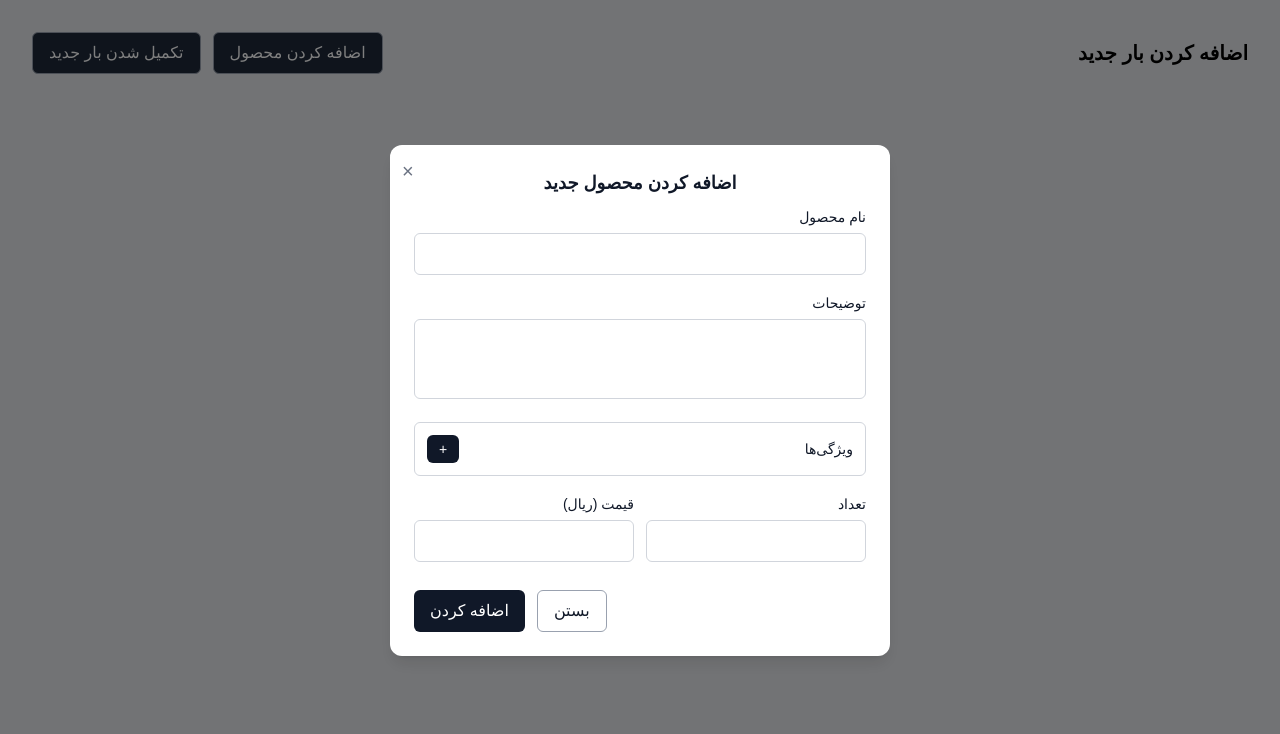
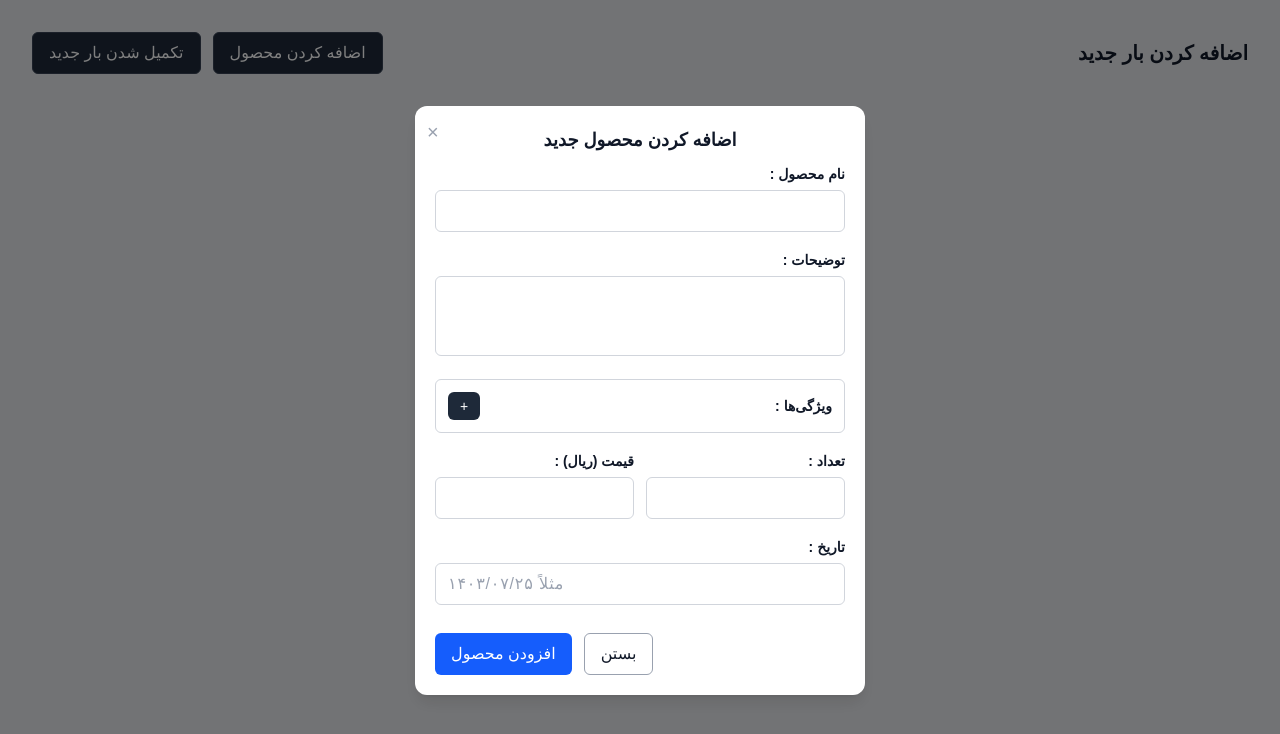
Before and after one commit to mohmmad-sazandeh/kiumad, a Next.js app: page / in a window 1280 px wide. Both pictures are taken after a click on the button "اضافه کردن محصول". Shown: the top 734 px of the page. Built offline with nearby package versions, Linux system fonts and the light colour scheme.

Commit message:
add button

```diff
--- a/src/app/page.tsx
+++ b/src/app/page.tsx
@@ -1,4 +1,3 @@
-
 "use client";
 
 import { useState } from "react";
@@ -20,6 +19,7 @@ interface Product {
 export default function Page() {
   const [products, setProducts] = useState<Product[]>([]);
   const [showModal, setShowModal] = useState(false);
+  const [editingIndex, setEditingIndex] = useState<number | null>(null);
   const [form, setForm] = useState<Product>({
     name: "",
     description: "",
@@ -29,6 +29,7 @@ export default function Page() {
     date: "",
   });
 
+  // افزودن ویژگی جدید
   const addFeature = () => {
     setForm({
       ...form,
@@ -36,20 +37,45 @@ export default function Page() {
     });
   };
 
+  // حذف ویژگی
   const removeFeature = (index: number) => {
     const updated = form.features.filter((_, i) => i !== index);
     setForm({ ...form, features: updated });
   };
 
+  // تغییر ویژگی
   const handleFeatureChange = (index: number, field: "key" | "value", value: string) => {
     const updated = [...form.features];
     updated[index][field] = value;
     setForm({ ...form, features: updated });
   };
 
-  const handleAddProduct = () => {
+  // فرمت خودکار تاریخ (۱۴۰۳۰۷۲۵ → ۱۴۰۳/۰۷/۲۵)
+  const handleDateInput = (value: string) => {
+    const digits = value.replace(/\D/g, "");
+    let formatted = digits;
+
+    if (digits.length > 4 && digits.length <= 6)
+      formatted = `${digits.slice(0, 4)}/${digits.slice(4)}`;
+    else if (digits.length > 6)
+      formatted = `${digits.slice(0, 4)}/${digits.slice(4, 6)}/${digits.slice(6, 8)}`;
+
+    setForm({ ...form, date: formatted });
+  };
+
+  // افزودن یا ویرایش محصول
+  const handleAddOrEditProduct = () => {
     if (!form.name || !form.quantity || !form.price) return;
+
+    if (editingIndex !== null) {
+      const updated = [...products];
+      updated[editingIndex] = form;
+      setProducts(updated);
+      setEditingIndex(null);
+    } else {
       setProducts([{ ...form }, ...products]);
+    }
+
     setForm({
       name: "",
       description: "",
@@ -61,38 +87,57 @@ export default function Page() {
     setShowModal(false);
   };
 
+  // ویرایش محصول
+  const handleEditProduct = (index: number) => {
+    setForm(products[index]);
+    setEditingIndex(index);
+    setShowModal(true);
+  };
+
   return (
-    <div className="min-h-screen bg-gray-200 text-white p-8" dir="rtl">
+    <div className="min-h-screen bg-gray-200 text-gray-900 p-8" dir="rtl">
+      {/* هدر */}
       <div className="flex justify-between items-center mb-6">
-        <h1 className="text-xl font-bold text-black">اضافه کردن بار جدید</h1>
-
+        <h1 className="text-xl font-bold">اضافه کردن بار جدید</h1>
         <div className="flex gap-3">
           <button
-            onClick={() => setShowModal(true)}
-            className="border border-gray-400 rounded-md px-4 py-2 hover:bg-gray-800 bg-gray-800"
+            onClick={() => {
+              setForm({
+                name: "",
+                description: "",
+                features: [],
+                quantity: "",
+                price: "",
+                date: "",
+              });
+              setEditingIndex(null);
+              setShowModal(true);
+            }}
+            className="border border-gray-700 rounded-md px-4 py-2 bg-gray-800 text-white hover:bg-gray-700 transition"
           >
             اضافه کردن محصول
           </button>
-          <button className="border border-gray-400 rounded-md px-4 py-2 hover:bg-gray-800 bg-gray-800">
+          <button className="border border-gray-700 rounded-md px-4 py-2 bg-gray-800 text-white hover:bg-gray-700 transition">
             تکمیل شدن بار جدید
           </button>
         </div>
       </div>
 
+      {/* کارت محصولات */}
       <div className="grid grid-cols-1 sm:grid-cols-2 lg:grid-cols-3 gap-4 text-right">
         {products.map((p, i) => (
           <div
             key={i}
-            className="bg-gray-900 border border-gray-700 rounded-lg p-4 shadow-md relative group"
+            className="bg-gray-900 text-gray-100 border border-gray-700 rounded-lg p-4 shadow-lg relative group max-w-[500px]"
           >
-            <h2 className="text-lg font-semibold mb-1">{p.name}</h2>
-            <p className="text-sm text-gray-400 mb-2">{p.date || "بدون تاریخ"}</p>
-            <p>تعداد: {p.quantity}</p>
-            <p>قیمت: {p.price} ریال</p>
+            <p className="font-bold">نام محصول : <span className="font-normal">{p.name}</span></p>
+            <p className="font-bold">تاریخ : <span className="font-normal">{p.date || "بدون تاریخ"}</span></p>
+            <p className="font-bold">تعداد : <span className="font-normal">{p.quantity}</span></p>
+            <p className="font-bold">قیمت : <span className="font-normal">{p.price} ریال</span></p>
 
             {p.features.length > 0 && (
               <div className="mt-2">
-                <p className="font-semibold text-sm mb-1">ویژگی‌ها:</p>
+                <p className="font-bold text-sm mb-1">ویژگی‌ها :</p>
                 <ul className="text-sm list-disc pr-4 text-gray-300">
                   {p.features.map((f, fi) => (
                     <li key={fi}>
@@ -107,55 +152,66 @@ export default function Page() {
               <p className="mt-2 text-sm text-gray-400">{p.description}</p>
             )}
 
+            {/* دکمه‌های حذف و ویرایش */}
+            <div className="absolute top-2 left-2 flex gap-2 opacity-0 group-hover:opacity-100 transition">
+              <button
+                onClick={() => handleEditProduct(i)}
+                className="text-yellow-400 hover:text-yellow-300"
+              >
+                ✏️
+              </button>
               <button
                 onClick={() => setProducts(products.filter((_, idx) => idx !== i))}
-              className="absolute top-2 left-2 text-red-400 hover:text-red-300 opacity-0 group-hover:opacity-100 transition"
+                className="text-red-500 hover:text-red-400"
               >
                 ✖
               </button>
             </div>
+          </div>
         ))}
       </div>
 
+      {/* مودال */}
       {showModal && (
         <div className="fixed inset-0 flex items-center justify-center bg-black/50 z-50 animate-fadeIn">
-          <div className="bg-white text-gray-900 rounded-xl shadow-lg w-[500px] max-w-[95%] p-6 space-y-4 relative animate-scaleUp">
+          <div className="bg-white text-gray-900 rounded-xl shadow-lg w-[450px] max-w-[95%] p-5 space-y-4 relative animate-scaleUp">
             <button
               onClick={() => setShowModal(false)}
-              className="absolute top-3 left-3 text-gray-500 hover:text-gray-800 text-xl"
+              className="absolute top-3 left-3 text-gray-400 hover:text-gray-700 text-xl"
             >
               ×
             </button>
 
             <h2 className="text-lg font-bold text-center mb-2">
-              اضافه کردن محصول جدید
+              {editingIndex !== null ? "ویرایش محصول" : "اضافه کردن محصول جدید"}
             </h2>
 
             <div>
-              <label className="text-sm font-medium">نام محصول</label>
+              <label className="text-sm font-semibold">نام محصول :</label>
               <input
                 type="text"
                 value={form.name}
                 onChange={(e) => setForm({ ...form, name: e.target.value })}
-                className="w-full border border-gray-300 rounded-md px-3 py-2 mt-1"
+                className="w-full border border-gray-300 bg-white text-gray-900 rounded-md px-3 py-2 mt-1"
               />
             </div>
 
             <div>
-              <label className="text-sm font-medium">توضیحات</label>
+              <label className="text-sm font-semibold">توضیحات :</label>
               <textarea
                 value={form.description}
                 onChange={(e) => setForm({ ...form, description: e.target.value })}
-                className="w-full border border-gray-300 rounded-md px-3 py-2 mt-1 h-20 resize-none"
+                className="w-full border border-gray-300 bg-white text-gray-900 rounded-md px-3 py-2 mt-1 h-20 resize-none"
               />
             </div>
 
+            {/* ویژگی‌ها */}
             <div className="border border-gray-300 rounded-md p-3 space-y-2">
               <div className="flex justify-between items-center">
-                <label className="font-medium text-sm">ویژگی‌ها</label>
+                <label className="font-semibold text-sm">ویژگی‌ها :</label>
                 <button
                   onClick={addFeature}
-                  className="bg-gray-900 text-white px-3 py-1 rounded-md text-sm"
+                  className="bg-gray-800 text-white px-3 py-1 rounded-md text-sm"
                 >
                   +
                 </button>
@@ -170,7 +226,7 @@ export default function Page() {
                     onChange={(e) =>
                       handleFeatureChange(i, "key", e.target.value)
                     }
-                    className="border border-gray-300 rounded-md px-2 py-1 w-1/2"
+                    className="border border-gray-300 bg-white text-gray-900 rounded-md px-2 py-1 w-1/2"
                   />
                   <input
                     type="text"
@@ -179,7 +235,7 @@ export default function Page() {
                     onChange={(e) =>
                       handleFeatureChange(i, "value", e.target.value)
                     }
-                    className="border border-gray-300 rounded-md px-2 py-1 w-1/2"
+                    className="border border-gray-300 bg-white text-gray-900 rounded-md px-2 py-1 w-1/2"
                   />
                   <button
                     onClick={() => removeFeature(i)}
@@ -193,23 +249,35 @@ export default function Page() {
 
             <div className="grid grid-cols-2 gap-3">
               <div>
-                <label className="text-sm font-medium">تعداد</label>
+                <label className="text-sm font-semibold">تعداد :</label>
                 <input
                   type="number"
                   value={form.quantity}
                   onChange={(e) => setForm({ ...form, quantity: e.target.value })}
-                  className="w-full border border-gray-300 rounded-md px-3 py-2 mt-1"
+                  className="w-full border border-gray-300 bg-white text-gray-900 rounded-md px-3 py-2 mt-1"
                 />
               </div>
               <div>
-                <label className="text-sm font-medium">قیمت (ریال)</label>
+                <label className="text-sm font-semibold">قیمت (ریال) :</label>
                 <input
                   type="number"
                   value={form.price}
                   onChange={(e) => setForm({ ...form, price: e.target.value })}
-                  className="w-full border border-gray-300 rounded-md px-3 py-2 mt-1"
+                  className="w-full border border-gray-300 bg-white text-gray-900 rounded-md px-3 py-2 mt-1"
                 />
               </div>
+            </div>
+
+            {/* تاریخ */}
+            <div>
+              <label className="text-sm font-semibold">تاریخ :</label>
+              <input
+                type="text"
+                placeholder="مثلاً ۱۴۰۳/۰۷/۲۵"
+                value={form.date}
+                onChange={(e) => handleDateInput(e.target.value)}
+                className="w-full border border-gray-300 bg-white text-gray-900 rounded-md px-3 py-2 mt-1 placeholder-gray-400 text-left tracking-wider"
+              />
             </div>
 
             <div className="flex justify-end gap-3 pt-3">
@@ -220,10 +288,10 @@ export default function Page() {
                 بستن
               </button>
               <button
-                onClick={handleAddProduct}
-                className="bg-gray-900 text-white rounded-md px-4 py-2 hover:bg-gray-800"
+                onClick={handleAddOrEditProduct}
+                className="bg-blue-600 text-white rounded-md px-4 py-2 hover:bg-blue-500"
               >
-                اضافه کردن
+                {editingIndex !== null ? "ذخیره تغییرات" : "افزودن محصول"}
               </button>
             </div>
           </div>
@@ -232,22 +300,12 @@ export default function Page() {
 
       <style jsx>{`
         @keyframes fadeIn {
-          from {
-            opacity: 0;
-          }
-          to {
-            opacity: 1;
-          }
+          from { opacity: 0; }
+          to { opacity: 1; }
         }
         @keyframes scaleUp {
-          from {
-            transform: scale(0.9);
-            opacity: 0;
-          }
-          to {
-            transform: scale(1);
-            opacity: 1;
-          }
+          from { transform: scale(0.9); opacity: 0; }
+          to { transform: scale(1); opacity: 1; }
         }
         .animate-fadeIn {
           animation: fadeIn 0.25s ease-in-out;
```
Lines whose indentation alone changed are shown as unchanged.
